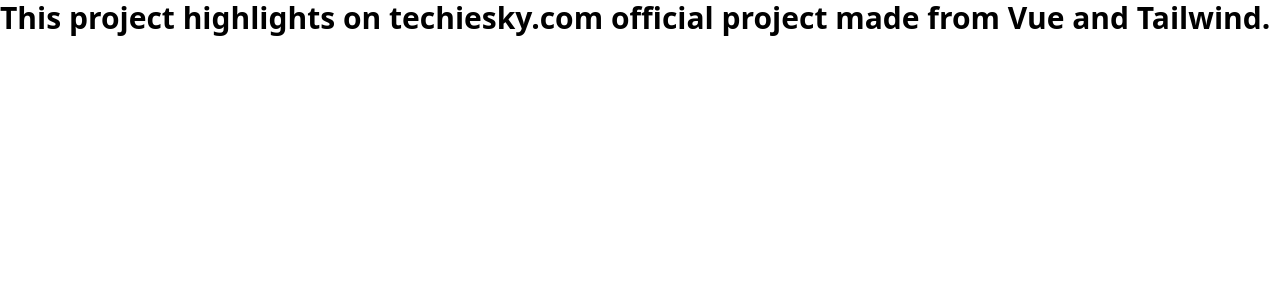
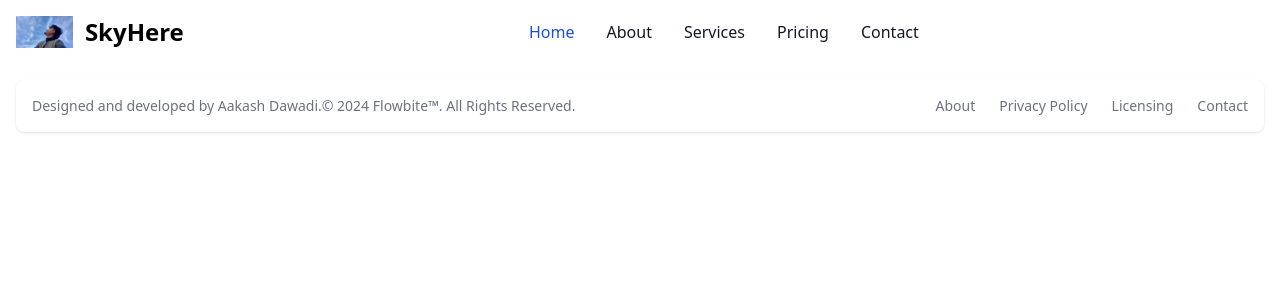
Before and after one commit to cole15sky/Vue-techiesky, a Vue app: page / in a window 1280 px wide. Shown: the top 300 px of the page. Built offline with nearby package versions, Linux system fonts and the light colour scheme.

Commit message:
Feat(footer): add and design initial footer structure

```diff
--- a/src/App.vue
+++ b/src/App.vue
@@ -1,11 +1,13 @@
 <script setup>
-import HelloWorld from './components/HelloWorld.vue'
+import NavBar from './components/NavBar.vue';
+import Footer from './components/Footer.vue';
 </script>
 
 <template>
 
     <div>
-      <HelloWorld />
+      <NavBar />
+      <Footer/>
     </div>
 </template>
 
--- /dev/null
+++ b/src/components/Footer.vue
@@ -0,0 +1,45 @@
+<template>
+
+
+<footer class="bg-white rounded-lg shadow m-4 dark:bg-gray-800">
+    <div class="w-full mx-auto max-w-screen-xl p-4 md:flex md:items-center md:justify-between">
+      <span class="text-sm text-gray-500 sm:text-center dark:text-gray-400">Designed and developed by Aakash Dawadi.© 2024 <a href="https://flowbite.com/" class="hover:underline">Flowbite™</a>. All Rights Reserved.
+    </span>
+    <ul class="flex flex-wrap items-center mt-3 text-sm font-medium text-gray-500 dark:text-gray-400 sm:mt-0">
+        <li>
+            <a href="#" class="hover:underline me-4 md:me-6">About</a>
+        </li>
+        <li>
+            <a href="#" class="hover:underline me-4 md:me-6">Privacy Policy</a>
+        </li>
+        <li>
+            <a href="#" class="hover:underline me-4 md:me-6">Licensing</a>
+        </li>
+        <li>
+            <a href="#" class="hover:underline">Contact</a>
+        </li>
+    </ul>
+    </div>
+</footer>
+
+
+</template>
+
+
+
+
+
+<script >
+export default {
+  name: "Footer",
+};
+
+</script>
+
+
+
+
+
+<style scoped>
+
+</style>
--- a/src/components/HelloWorld.vue
+++ /dev/null
@@ -1,12 +0,0 @@
-<script setup>
-</script>
-
-<template>
-  <div>
-    <h1 class="text-3xl font-bold "> This project highlights on techiesky.com official project made from Vue and Tailwind.</h1>
-  </div>
-  </template>
-
-<style scoped>
-
-</style>
--- /dev/null
+++ b/src/components/NavBar.vue
@@ -0,0 +1,81 @@
+<template>
+
+
+
+<nav class="bg-white border-gray-200 dark:bg-gray-900">
+  <div class="max-w-screen-xl flex flex-wrap items-center justify-between mx-auto p-4">
+  <a href="https://flowbite.com/" class="flex items-center space-x-3 rtl:space-x-reverse">
+      <img src="../assets/profile-pic.JPG" class="h-8" alt="Flowbite Logo" />
+      <span class="self-center text-2xl font-semibold whitespace-nowrap dark:text-white">SkyHere</span>
+  </a>
+  <div class="flex items-center md:order-2 space-x-3 md:space-x-0 rtl:space-x-reverse">
+      <button type="button" class="flex text-sm bg-gray-800 rounded-full md:me-0 focus:ring-4 focus:ring-gray-300 dark:focus:ring-gray-600" id="user-menu-button" aria-expanded="false" data-dropdown-toggle="user-dropdown" data-dropdown-placement="bottom">
+        <span class="sr-only">Open user menu</span>
+        <!-- <img class="w-8 h-8 rounded-full" src="/docs/images/people/profile-picture-3.jpg" alt="user photo"> -->
+      </button>
+      <!-- Dropdown menu -->
+      <div class="z-50 hidden my-4 text-base list-none bg-white divide-y divide-gray-100 rounded-lg shadow dark:bg-gray-700 dark:divide-gray-600" id="user-dropdown">
+        <div class="px-4 py-3">
+          <span class="block text-sm text-gray-900 dark:text-white">Bonnie Green</span>
+          <span class="block text-sm  text-gray-500 truncate dark:text-gray-400">name@flowbite.com</span>
+        </div>
+        <ul class="py-2" aria-labelledby="user-menu-button">
+          <li>
+            <a href="#" class="block px-4 py-2 text-sm text-gray-700 hover:bg-gray-100 dark:hover:bg-gray-600 dark:text-gray-200 dark:hover:text-white">Dashboard</a>
+          </li>
+          <li>
+            <a href="#" class="block px-4 py-2 text-sm text-gray-700 hover:bg-gray-100 dark:hover:bg-gray-600 dark:text-gray-200 dark:hover:text-white">Settings</a>
+          </li>
+          <li>
+            <a href="#" class="block px-4 py-2 text-sm text-gray-700 hover:bg-gray-100 dark:hover:bg-gray-600 dark:text-gray-200 dark:hover:text-white">Earnings</a>
+          </li>
+          <li>``
+            <a href="#" class="block px-4 py-2 text-sm text-gray-700 hover:bg-gray-100 dark:hover:bg-gray-600 dark:text-gray-200 dark:hover:text-white">Sign out</a>
+          </li>
+        </ul>
+      </div>
+      <button data-collapse-toggle="navbar-user" type="button" class="inline-flex items-center p-2 w-10 h-10 justify-center text-sm text-gray-500 rounded-lg md:hidden hover:bg-gray-100 focus:outline-none focus:ring-2 focus:ring-gray-200 dark:text-gray-400 dark:hover:bg-gray-700 dark:focus:ring-gray-600" aria-controls="navbar-user" aria-expanded="false">
+        <span class="sr-only">Open main menu</span>
+        <svg class="w-5 h-5" aria-hidden="true" xmlns="http://www.w3.org/2000/svg" fill="none" viewBox="0 0 17 14">
+            <path stroke="currentColor" stroke-linecap="round" stroke-linejoin="round" stroke-width="2" d="M1 1h15M1 7h15M1 13h15"/>
+        </svg>
+    </button>
+  </div>
+  <div class="items-center justify-between hidden w-full md:flex md:w-auto md:order-1" id="navbar-user">
+    <ul class="flex flex-col font-medium p-4 md:p-0 mt-4 border border-gray-100 rounded-lg bg-gray-50 md:space-x-8 rtl:space-x-reverse md:flex-row md:mt-0 md:border-0 md:bg-white dark:bg-gray-800 md:dark:bg-gray-900 dark:border-gray-700">
+      <li>
+        <a href="#" class="block py-2 px-3 text-white bg-blue-700 rounded md:bg-transparent md:text-blue-700 md:p-0 md:dark:text-blue-500" aria-current="page">Home</a>
+      </li>
+      <li>
+        <a href="#" class="block py-2 px-3 text-gray-900 rounded hover:bg-gray-100 md:hover:bg-transparent md:hover:text-blue-700 md:p-0 dark:text-white md:dark:hover:text-blue-500 dark:hover:bg-gray-700 dark:hover:text-white md:dark:hover:bg-transparent dark:border-gray-700">About</a>
+      </li>
+      <li>
+        <a href="#" class="block py-2 px-3 text-gray-900 rounded hover:bg-gray-100 md:hover:bg-transparent md:hover:text-blue-700 md:p-0 dark:text-white md:dark:hover:text-blue-500 dark:hover:bg-gray-700 dark:hover:text-white md:dark:hover:bg-transparent dark:border-gray-700">Services</a>
+      </li>
+      <li>
+        <a href="#" class="block py-2 px-3 text-gray-900 rounded hover:bg-gray-100 md:hover:bg-transparent md:hover:text-blue-700 md:p-0 dark:text-white md:dark:hover:text-blue-500 dark:hover:bg-gray-700 dark:hover:text-white md:dark:hover:bg-transparent dark:border-gray-700">Pricing</a>
+      </li>
+      <li>
+        <a href="#" class="block py-2 px-3 text-gray-900 rounded hover:bg-gray-100 md:hover:bg-transparent md:hover:text-blue-700 md:p-0 dark:text-white md:dark:hover:text-blue-500 dark:hover:bg-gray-700 dark:hover:text-white md:dark:hover:bg-transparent dark:border-gray-700">Contact</a>
+      </li>
+    </ul>
+  </div>
+  </div>
+</nav>
+
+</template>
+
+<script>
+export default {
+  name: "NavBar",
+};
+</script>
+
+
+
+
+<style scoped>
+
+
+
+</style>
```
Also changed, not shown: src/assets/profile-pic.JPG (added).
